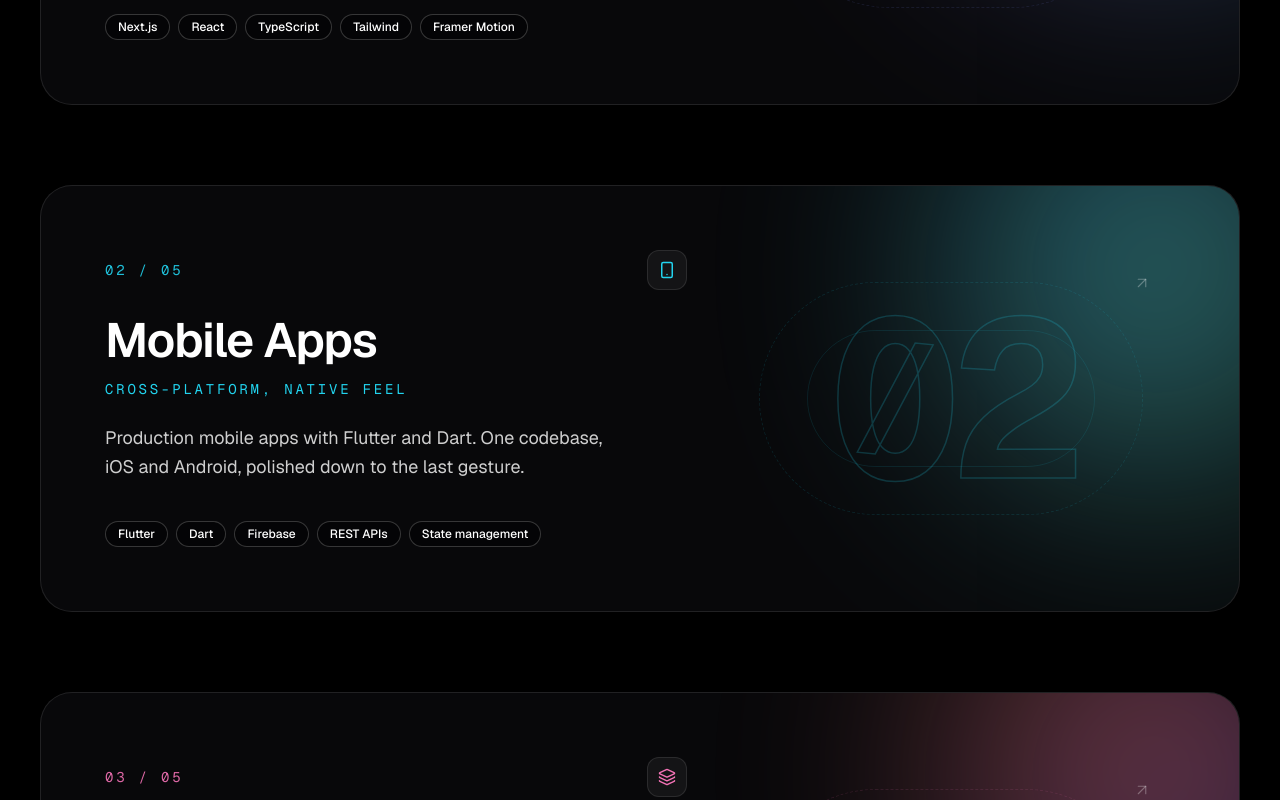
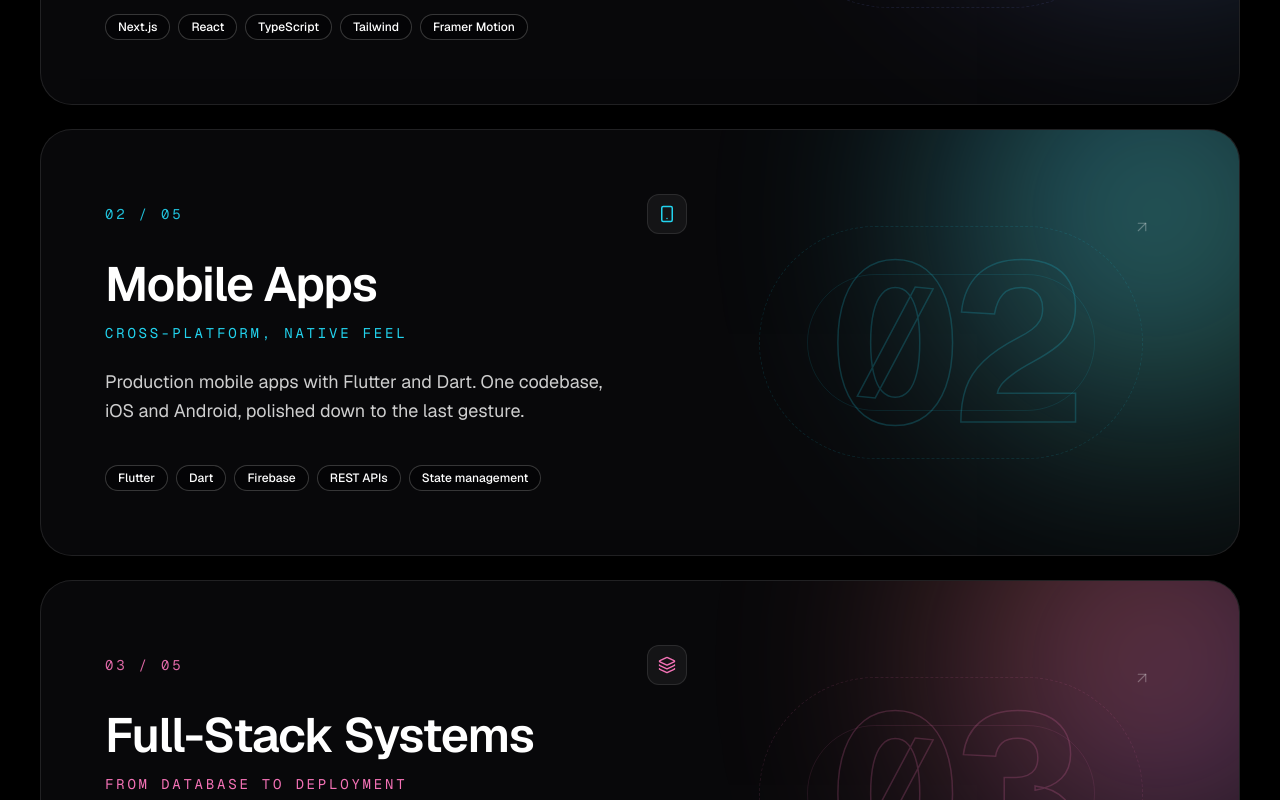
Before and after one commit to ZaganJade/Portofolio, a Next.js app: page / in a window 1280 px wide. Shown: the part 3080-3880 px from the top of the page. Built offline with nearby package versions, Linux system fonts and the light colour scheme; no server answers.

Commit message:
fix: tighten stacking gap to 3vh and extend tail to 100vh for last card pin

```diff
--- a/components/sections/Capabilities.tsx
+++ b/components/sections/Capabilities.tsx
@@ -83,8 +83,9 @@ export function Capabilities() {
           ))}
         </div>
 
-        {/* Tail spacer — gives the last card room to pin before section ends */}
-        <div aria-hidden="true" className="h-[60vh]" />
+        {/* Tail spacer — generous room so the last card stays pinned
+         * all the way until the very end of the section. */}
+        <div aria-hidden="true" className="h-screen" />
       </div>
     </Section>
   );
--- a/components/sections/CapabilityCard.tsx
+++ b/components/sections/CapabilityCard.tsx
@@ -56,10 +56,9 @@ export function CapabilityCard({ capability, index, total }: CapabilityCardProps
   const style: CSSProperties = {
     top: `${baseTop + index * step}px`,
     zIndex: index + 10,
-    // Give each card ~10vh of scroll room so the next card has time to
-    // slide up over this one before pinning. Last card keeps same spacing
-    // so it also gets a proper pinned moment before the section ends.
-    marginBottom: "10vh",
+    // Give each card ~3vh of scroll room so the next card has time to
+    // slide up over this one before pinning. Tight stacking.
+    marginBottom: "3vh",
     "--cap-accent": capability.accent,
     "--cap-gradient": capability.gradient,
   } as CSSProperties;
```
